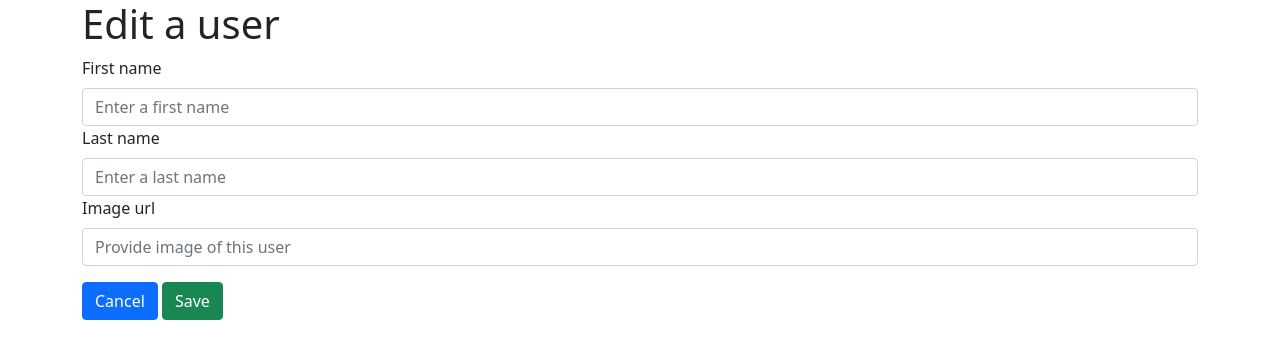
After one commit to robynlgy/Blogly, a Flask app: template templates/edit_user.html in a window 1280 px wide. The commit adds this page. Shown: the top 359 px of the page. Run offline with Flask 2, Linux system fonts and the light colour scheme; the template is opened without the code that fills it, so the values that code supplies are empty.

Commit message:
code review edits and added css

```diff
--- a/app.py
+++ b/app.py
@@ -2,13 +2,13 @@
 
 from email.mime import image
 from urllib import response
-from flask import Flask, render_template, redirect, request
+from flask import Flask, render_template, redirect, request, flash
 from flask_debugtoolbar import DebugToolbarExtension
 from models import db, connect_db, User
 
 app = Flask(__name__)
 app.config['SECRET_KEY'] = "oh-so-secret"
-debug = DebugToolbarExtension(app)
+# debug = DebugToolbarExtension(app)
 app.config['SQLALCHEMY_DATABASE_URI'] = 'postgresql:///blogly' # added davidjeffers:1234@localhost:5432
 app.config['SQLALCHEMY_TRACK_MODIFICATIONS'] = False
 app.config['SQLALCHEMY_ECHO'] = True
@@ -26,7 +26,7 @@ def get_homepage():
 def get_users():
     """Show all users."""
 
-    users = User.query.all()
+    users = User.query.order_by('last_name','first_name').all()
 
     return render_template("index.html", users=users)
 
@@ -34,7 +34,7 @@ def get_users():
 def get_new_user_page():
     """Show new user form."""
 
-    return render_template("newUser.html")
+    return render_template("new_user.html")
 
 @app.post('/users/new')
 def post_new_user():
@@ -47,23 +47,24 @@ def post_new_user():
     db.session.add(user)
     db.session.commit()
 
+    flash('New User added!')
     return redirect('/users')
 
 @app.get('/users/<int:user_id>')
 def get_user_detail(user_id):
     """Show user details page."""
 
-    user = User.query.get(user_id)
+    user = User.query.get_or_404(user_id)
 
-    return render_template("userDetail.html",user=user)
+    return render_template("user_detail.html",user=user)
 
 @app.get('/users/<int:user_id>/edit')
 def get_edit_form(user_id):
     """Show user edit page."""
 
-    user = User.query.get(user_id)
+    user = User.query.get_or_404(user_id)
 
-    return render_template("editUser.html",user=user)
+    return render_template("edit_user.html",user=user)
 
 @app.post('/users/<int:user_id>/edit')
 def post_edit_user(user_id):
@@ -80,6 +81,7 @@ def post_edit_user(user_id):
 
     db.session.commit()
 
+    flash('User info updated.')
     return redirect('/users')
 
 @app.post('/users/<int:user_id>/delete')
@@ -91,4 +93,5 @@ def post_delete_user(user_id):
     User.query.filter(User.id==user_id).delete()
     db.session.commit()
 
+    flash('User deleted.')
     return redirect('/users')
--- /dev/null
+++ b/static/app.css
@@ -0,0 +1,4 @@
+a {
+    color:inherit;
+    text-decoration:none
+}
--- a/templates/base.html
+++ b/templates/base.html
@@ -10,10 +10,20 @@
       integrity="sha384-1BmE4kWBq78iYhFldvKuhfTAU6auU8tT94WrHftjDbrCEXSU1oBoqyl2QvZ6jIW3"
       crossorigin="anonymous"
     />
+    <link rel="stylesheet" href="/static/app.css">
     <title>Blogly</title>
   </head>
 
   <body>
+    <div class="container">
+      <div class="row" >
+        <div class="col">
+    {%for message in get_flashed_messages()%}
+    <p>{{message}}</p>
+    {% endfor %}
     {% block content %} {% endblock %}
+  </div>
+</div>
+</div>
   </body>
 </html>
--- /dev/null
+++ b/templates/edit_user.html
@@ -0,0 +1,34 @@
+{% extends 'base.html' %} {% block content %}
+<h1>Edit a user</h1>
+<form method="Post">
+  <label for="first_name" class="form-label">First name </label>
+  <input
+    name="first_name"
+    placeholder="Enter a first name"
+    type="text"
+    value="{{user.first_name}}"
+    required
+    class="form-control"
+  />
+  <label for="last_name"class="form-label">Last name </label>
+  <input
+    name="last_name"
+    placeholder="Enter a last name"
+    type="text"
+    value="{{user.last_name}}"
+    required
+    class="form-control"
+  />
+  <label for="image_url"class="form-label">Image url </label>
+  <input
+    name="image_url"
+    placeholder="Provide image of this user"
+    type="url"
+    value="{{user.image_url}}"
+    required
+    class="form-control mb-3"
+  />
+  <a href="/users/{{user.id}}" class="btn btn-primary">Cancel</a>
+  <button class="btn btn-success">Save</button>
+</form>
+{% endblock %}
--- a/templates/userDetail.html
+++ b/templates/user_detail.html
@@ -2,10 +2,10 @@
 {% block content %}
 <img src="{{user.image_url}}" alt="No Image Provided" class="img-thumbnail" width="300px">
 <h1>{{user.first_name}} {{user.last_name}}</h1>
-<button><a href="/users/{{user.id}}/edit">Edit</a></button>
+<a href="/users/{{user.id}}/edit" class="btn btn-primary my-2">Edit</a>
 
 <form method="post" action="/users/{{user.id}}/delete">
-<button>Delete</button>
+<button class="btn btn-danger">Delete</button>
 </form>
 
 {% endblock %}
```
Also changed, not shown: templates/index.html (+5 -3 lines), templates/newUser.html (deleted, +0 -27 lines), templates/new_user.html (renamed from templates/editUser.html, +8 -9 lines), models.py (line endings or trailing spaces).
